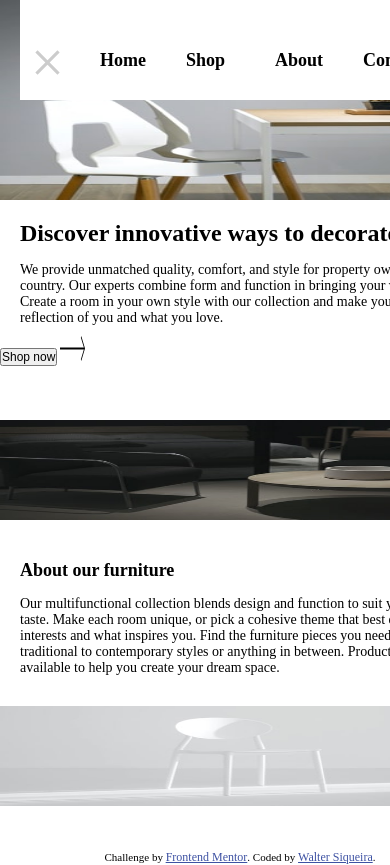
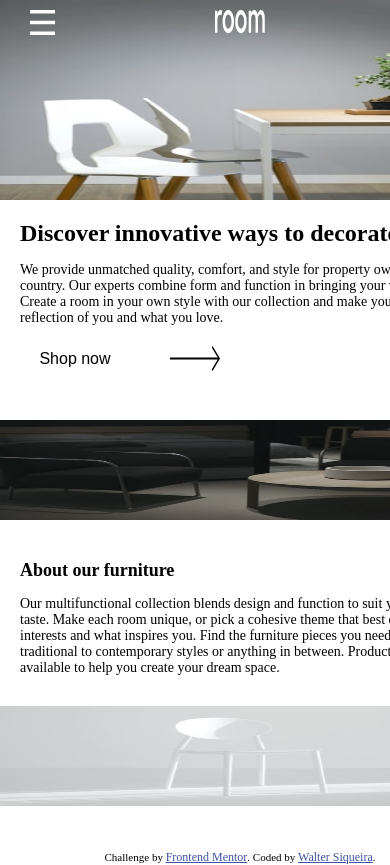
Before and after one commit to WalterSiqueira/loopstodios_landing_page, a plain HTML site: page root/index.html in a window 390 px wide. Shown: the top 865 px of the page. Drawn offline with Linux system fonts and the light colour scheme.

Commit message:
v0.5 small fix not-responsive

```diff
--- a/root/components/scss/mobileL.scss
+++ b/root/components/scss/mobileL.scss
@@ -33,7 +33,7 @@
     }
         .mobile_headeroff {
             grid-area: center;
-            display: none;
+            display: flex;
             flex-flow: row nowrap;
             .menu_icon {
                 width: 25px;
@@ -54,7 +54,7 @@
         .mobile_headerOn {
             height: 100px;
             grid-area: center;
-            display: flex;
+            display: none;
             flex-flow: row nowrap;
             background-color: white;
         }
@@ -103,7 +103,7 @@
                     margin: 15px 0 10px 20px;
                     font-size: 14px;
                 }
-                .btn_block {
+                .btn_block_first {
                     display: flex;
                     margin: 20px 0 20px 0;
                     flex-flow: row nowrap;
--- a/root/components/scss/mobileSM.scss
+++ b/root/components/scss/mobileSM.scss
@@ -34,7 +34,7 @@
     }
         .mobile_headeroff {
             grid-area: center;
-            display: none;
+            display: flex;
             flex-flow: row nowrap;
             .menu_icon {
                 width: 25px;
@@ -55,7 +55,7 @@
         .mobile_headerOn {
             height: 100px;
             grid-area: center;
-            display: flex;
+            display: none;
             flex-flow: row nowrap;
             background-color: white;
         }
```
Also changed, not shown: root/components/css/main.css, 1 other file.
